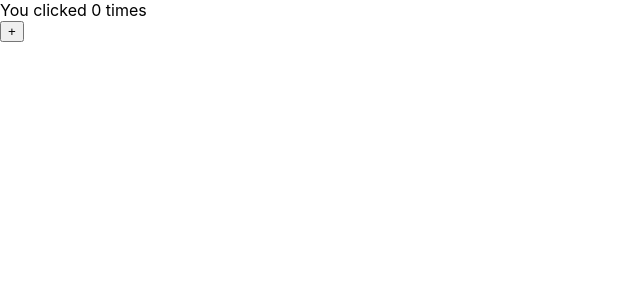
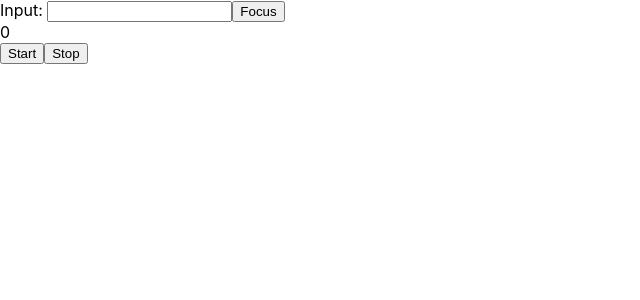
Before and after one commit to narlo23/SW_Academy_React, a React (Create React App) app in the folder project1/: page / in a window 1280 px wide. Shown: the top 300 px of the page, without its empty margins (0-640 px from the left). Built offline with nearby package versions, Linux system fonts and the light colour scheme.

Commit message:
useRef는 리렌더링을 하지 않아

```diff
--- a/project1/src/App.js
+++ b/project1/src/App.js
@@ -1,34 +1,16 @@
-import { useState, useEffect } from "react";
-import Counter from "./Components/Counter";
+import { useRef } from "react";
+import AutoCounter from "./Components/AutoCounter";
+import Input from "./Components/Input";
 function App() {
-  const [count, setCount] = useState(0);
-
-  useEffect(() => {
-    console.log(`Clicked ${count} times.`);
-  }, [count]);
-
-  useEffect(() => {
-    console.log("Component Loaded");
-    const handleScroll = () => {
-      console.log(window.scrollY);
-    };
-    document.addEventListener("scroll", handleScroll);
-    //컴포넌트가 제거될 때 실행
-    return () => document.removeEventListener("scroll", handleScroll);
-  }, []);
-
+  const inputRef = useRef();
   return (
     <div>
-      <div>You clicked {count} times</div>
-      <button
-        onClick={() => {
-          setCount(count + 1);
-        }}
-      >
-        +
-      </button>
-      <div style={{ height: 10000 }}></div>
+      <Input ref={inputRef} />
+      <button onClick={() => inputRef.current.focus()}>Focus</button>
+
+      <AutoCounter />
     </div>
   );
 }
+
 export default App;
--- /dev/null
+++ b/project1/src/Components/AutoCounter.js
@@ -0,0 +1,24 @@
+import { useState, useRef } from "react";
+
+const AutoCounter = () => {
+  const [count, setCount] = useState(0);
+  const intervalId = useRef();
+
+  const handleStart = () => {
+    intervalId.current = setInterval(() => {
+      setCount((count) => count + 1);
+    }, 1000);
+  };
+
+  const handleStop = () => {
+    clearInterval(intervalId.current);
+  };
+  return (
+    <>
+      <div>{count}</div>
+      <button onClick={handleStart}>Start</button>
+      <button onClick={handleStop}>Stop</button>
+    </>
+  );
+};
+export default AutoCounter;
--- a/project1/src/Components/Counter/index.js
+++ /dev/null
@@ -1,34 +0,0 @@
-import { useState } from "react";
-import PropTypes from "prop-types";
-function Counter({ onIncrease, onDecrease }) {
-  const [count, setCount] = useState(0);
-
-  const handleIncrease = () => {
-    setCount(count + 1);
-    if (onIncrease) {
-      onIncrease(count + 1);
-    }
-  };
-
-  const handleDecrease = () => {
-    setCount(count - 1);
-    if (onDecrease) {
-      onDecrease(count - 1);
-    }
-  };
-  return (
-    <div>
-      <span style={{ fontSize: 40 }}> {count}</span>
-      <br />
-      <button onClick={handleIncrease}>+</button>
-      <button onClick={handleDecrease}>-</button>
-    </div>
-  );
-}
-
-Counter.propTypes = {
-  onIncrease: PropTypes.func,
-  onDecrease: PropTypes.func,
-};
-
-export default Counter;
--- /dev/null
+++ b/project1/src/Components/Input.js
@@ -0,0 +1,12 @@
+import React, { useEffect } from "react";
+const Input = React.forwardRef((_, ref) => {
+  useEffect(() => {
+    console.log(ref);
+  }, [ref]);
+  return (
+    <>
+      Input: <input ref={ref} />
+    </>
+  );
+});
+export default Input;
```
Also changed, not shown: project1/src/Components/Board.js (deleted, +0 -20 lines).
